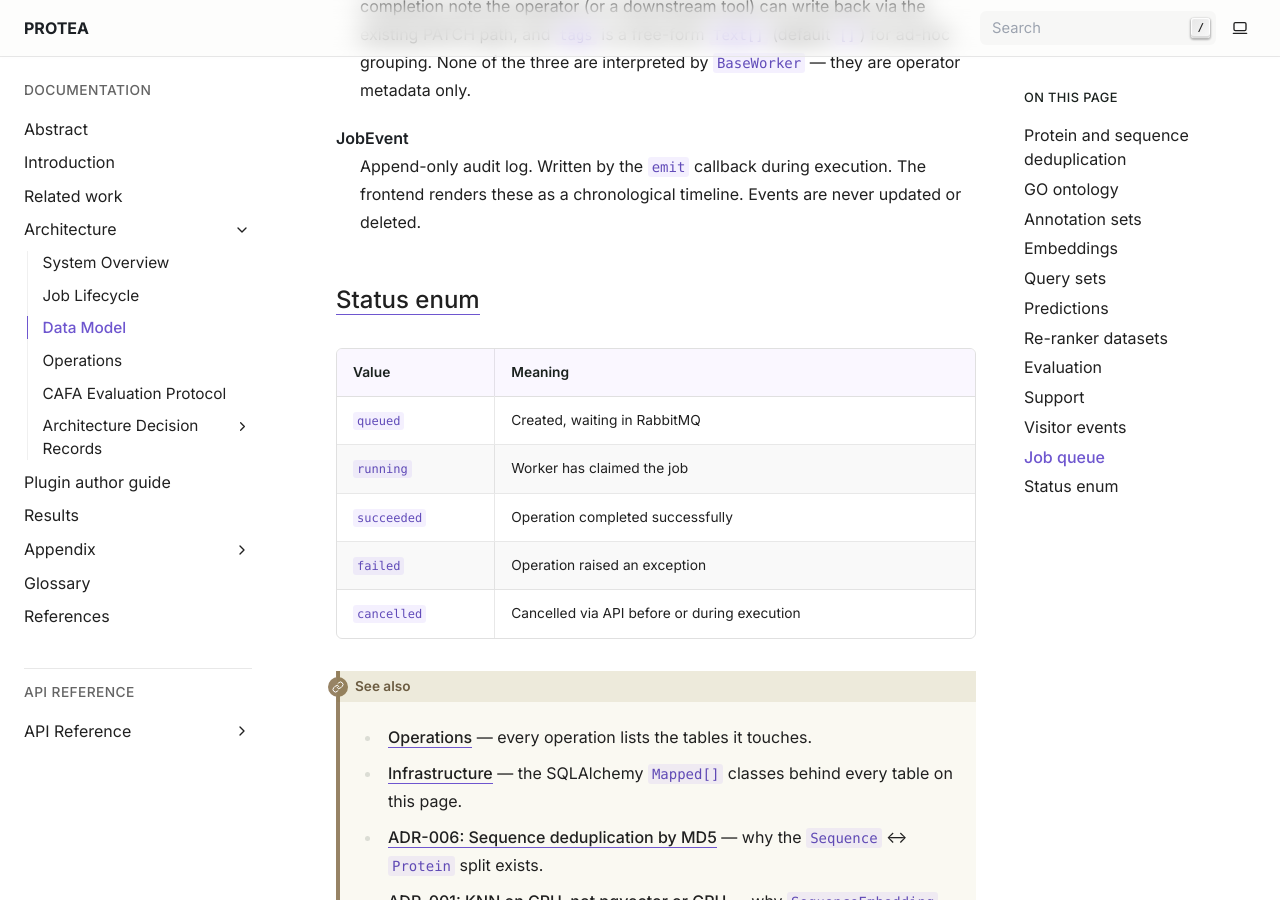
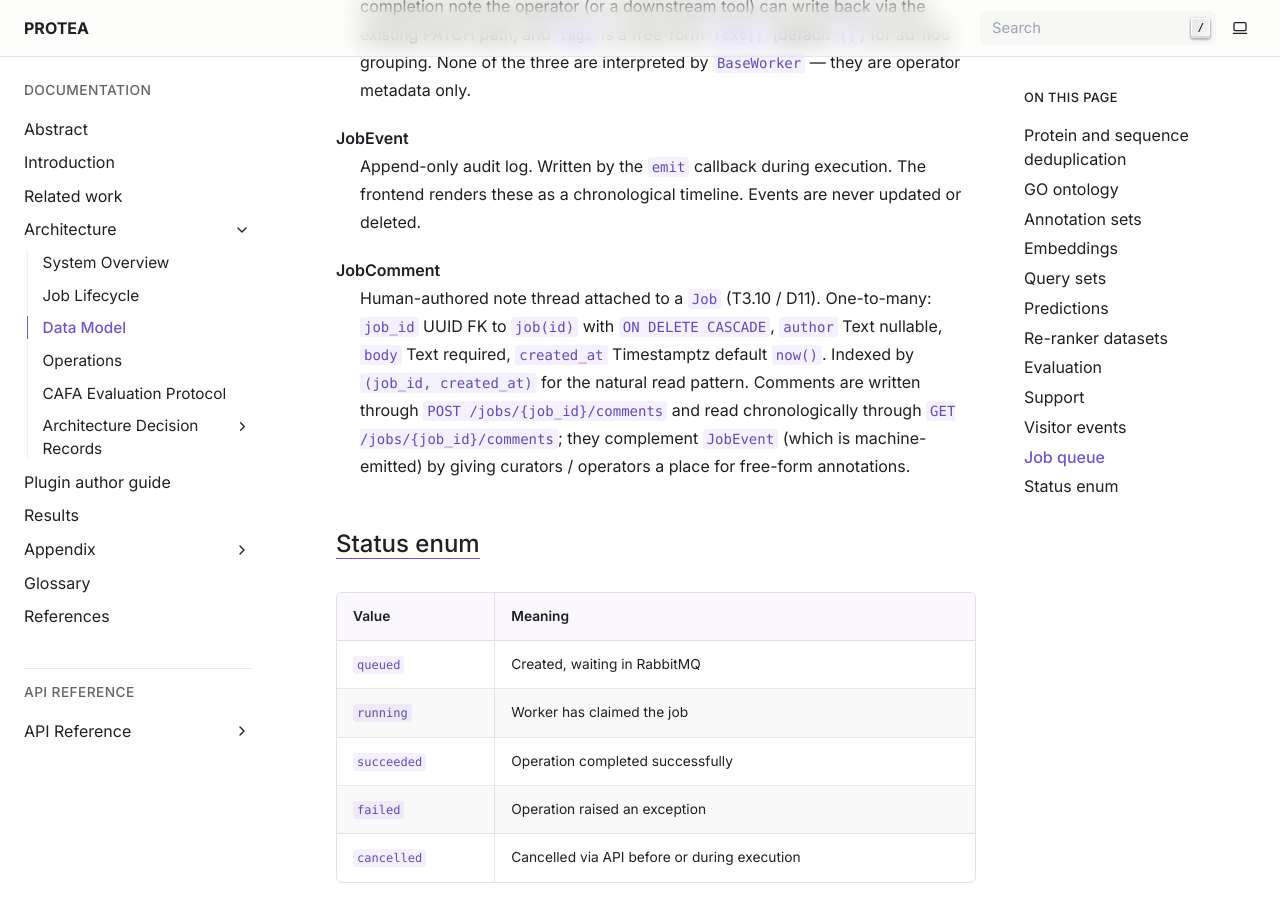
Before and after one commit to frapercan/PROTEA, a Sphinx documentation site: the page built from docs/source/architecture/data_model.rst, in a window 1280 px wide and 900 px high, scrolled down 11271 px. Built offline with Sphinx 7.4.7, drawn with Linux system fonts in a browser that asks for light colours; some of the changed text lies outside the part shown.

Commit message:
docs(jobs): cover JobComment ORM + endpoints (T3.10 close) (#184)
## Drift fixed

PR #181 added a \`JobComment\` model and two endpoints (\`POST
/jobs/{id}/comments\`, \`GET /jobs/{id}/comments\`) on top of T3.9's
narrative fields (PR #182 covered those). Closes master plan §24 Fase 4
**T3.10 / D11**.

## Changes (3 files)

**\`architecture/data_model.rst\`**
- Migration count \`33\` → \`34\` (alembic
\`6105c3e6fca7_add_job_comment_table\`).
- New \`JobComment\` paragraph in Job queue: schema summary, the
\`(job_id, created_at)\` index, cascade-on-delete semantics, and how it
complements machine-emitted \`JobEvent\`.

**\`reference/infrastructure.rst\`**
- Renamed section header \`Job and JobEvent\` → \`Job, JobEvent, and
JobComment\`.
- Added a paragraph describing JobComment columns + FK + the two
endpoints.
- Pulled the T3.9 narrative-fields summary into the same Job paragraph
so the section is self-contained.

**\`reference/api.rst\`**
- Two new rows in the Jobs subsection of the Endpoints summary: \`POST
/jobs/{id}/comments\` and \`GET /jobs/{id}/comments\` with body schema +
chronological-ASC ordering note.

## Verification

\`\`\`
\$ poetry run sphinx-build -W --keep-going -b html docs/source /tmp/out
build succeeded.
\`\`\`

Zero warnings.

## Stack note

Standalone — no other doc-writer PRs open right now.

```diff
--- a/docs/source/architecture/data_model.rst
+++ b/docs/source/architecture/data_model.rst
@@ -456,6 +456,17 @@ Job queue
    Append-only audit log. Written by the ``emit`` callback during execution. The frontend
    renders these as a chronological timeline. Events are never updated or deleted.
 
+**JobComment**
+   Human-authored note thread attached to a ``Job`` (T3.10 / D11).
+   One-to-many: ``job_id`` UUID FK to ``job(id)`` with ``ON DELETE
+   CASCADE``, ``author`` Text nullable, ``body`` Text required,
+   ``created_at`` Timestamptz default ``now()``. Indexed by
+   ``(job_id, created_at)`` for the natural read pattern. Comments
+   are written through ``POST /jobs/{job_id}/comments`` and read
+   chronologically through ``GET /jobs/{job_id}/comments``; they
+   complement ``JobEvent`` (which is machine-emitted) by giving
+   curators / operators a place for free-form annotations.
+
 Status enum
 -----------
 
```
Also changed, not shown: other parts of docs/source/architecture/data_model.rst (+1 -1 lines), docs/source/reference/api.rst (+8 -0 lines), docs/source/reference/infrastructure.rst (+12 -2 lines).
